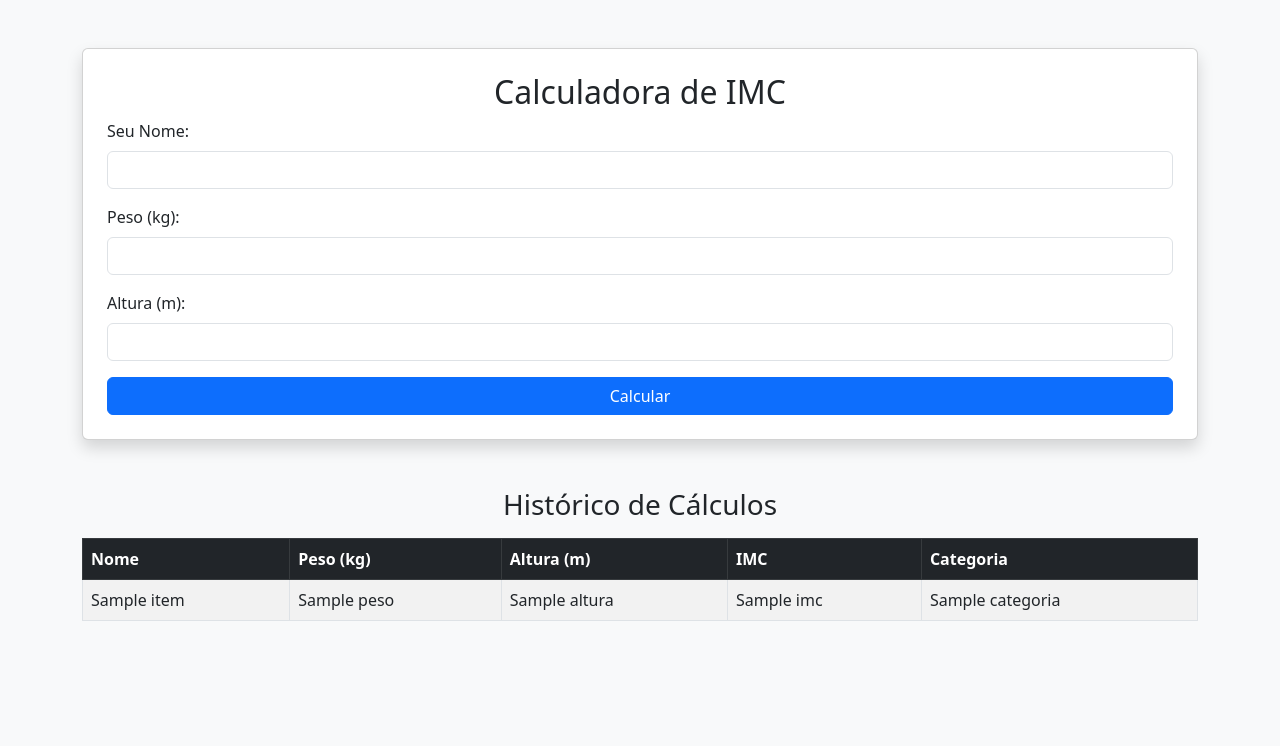
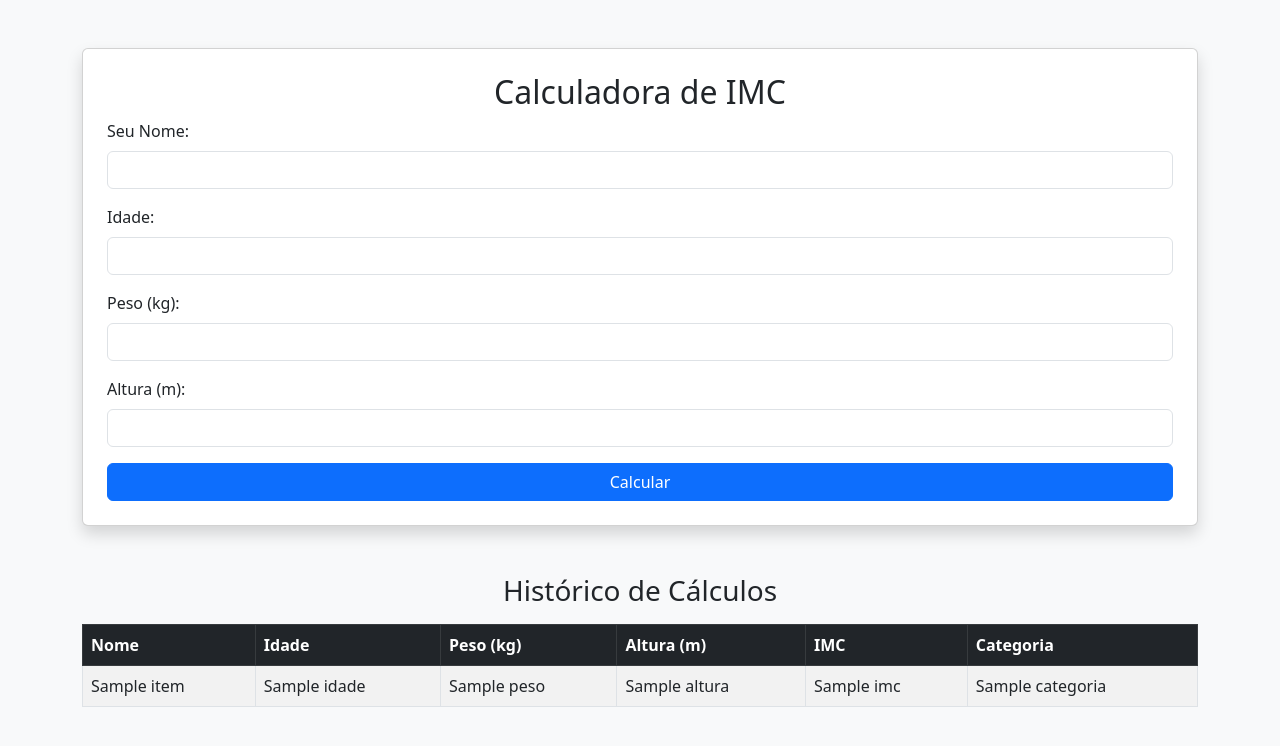
Before and after one commit to GabrielSRezende/CalculadoraIMC, a Flask app: template templates/index.html in a window 1280 px wide. Shown: the top 746 px of the page. Run offline with Flask 3, Linux system fonts and the light colour scheme; the template is opened without the code that fills it: most values are stand-ins (such as "Sample title", 1, 10 or a date in 2020).

Commit message:
Adicionando input e salvamento de campo idade

```diff
--- a/main.py
+++ b/main.py
@@ -33,11 +33,19 @@ def calcular():
     nome = request.form['nome']
     peso = float(request.form['peso'])
     altura = float(request.form['altura'])
+    idade = int(request.form['idade'])
 
     imc, categoria = calcular_imc(peso, altura)
 
     # Adiciona ao histórico
-    historico.append({"nome": nome, "peso": peso, "altura": altura, "imc": imc, "categoria": categoria})
+    historico.append({
+        "nome": nome,
+        "idade": idade,
+        "peso": peso,
+        "altura": altura,
+        "imc": imc,
+        "categoria": categoria
+    })
 
     return render_template('index.html', historico=historico)
 
--- a/templates/index.html
+++ b/templates/index.html
@@ -14,6 +14,10 @@
                 <div class="mb-3">
                     <label for="nome" class="form-label">Seu Nome:</label>
                     <input type="text" id="nome" name="nome" class="form-control" required>
+                </div>
+                <div class="mb-3">
+                    <label for="idade" class="form-label">Idade:</label>
+                    <input type="number" id="idade" name="idade" class="form-control" step="0" required>
                 </div>
                 <div class="mb-3">
                     <label for="peso" class="form-label">Peso (kg):</label>
@@ -33,6 +37,7 @@
                 <thead class="table-dark">
                     <tr>
                         <th>Nome</th>
+                        <th>Idade</th>
                         <th>Peso (kg)</th>
                         <th>Altura (m)</th>
                         <th>IMC</th>
@@ -43,6 +48,7 @@
                     {% for item in historico %}
                     <tr>
                         <td>{{ item.nome }}</td>
+                        <td>{{ item.idade }}</td>
                         <td>{{ item.peso }}</td>
                         <td>{{ item.altura }}</td>
                         <td>{{ item.imc }}</td>
```
